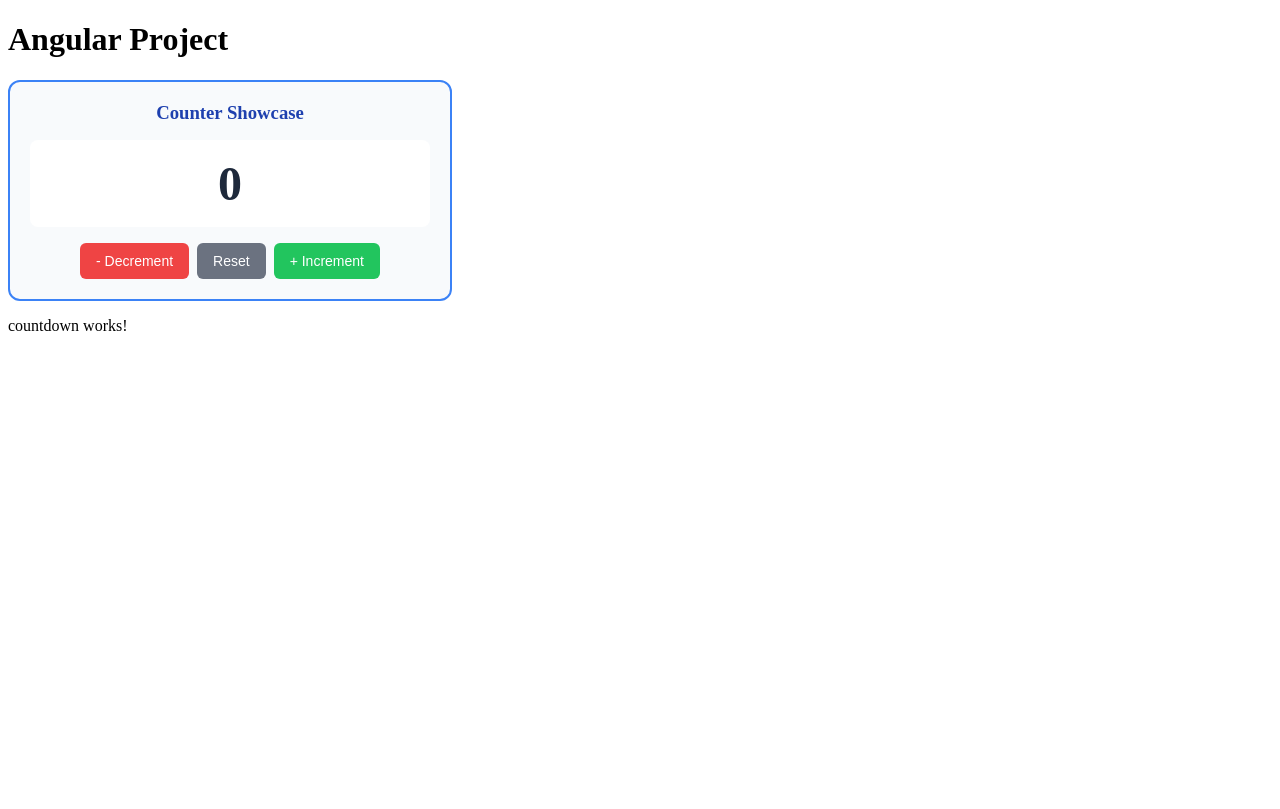
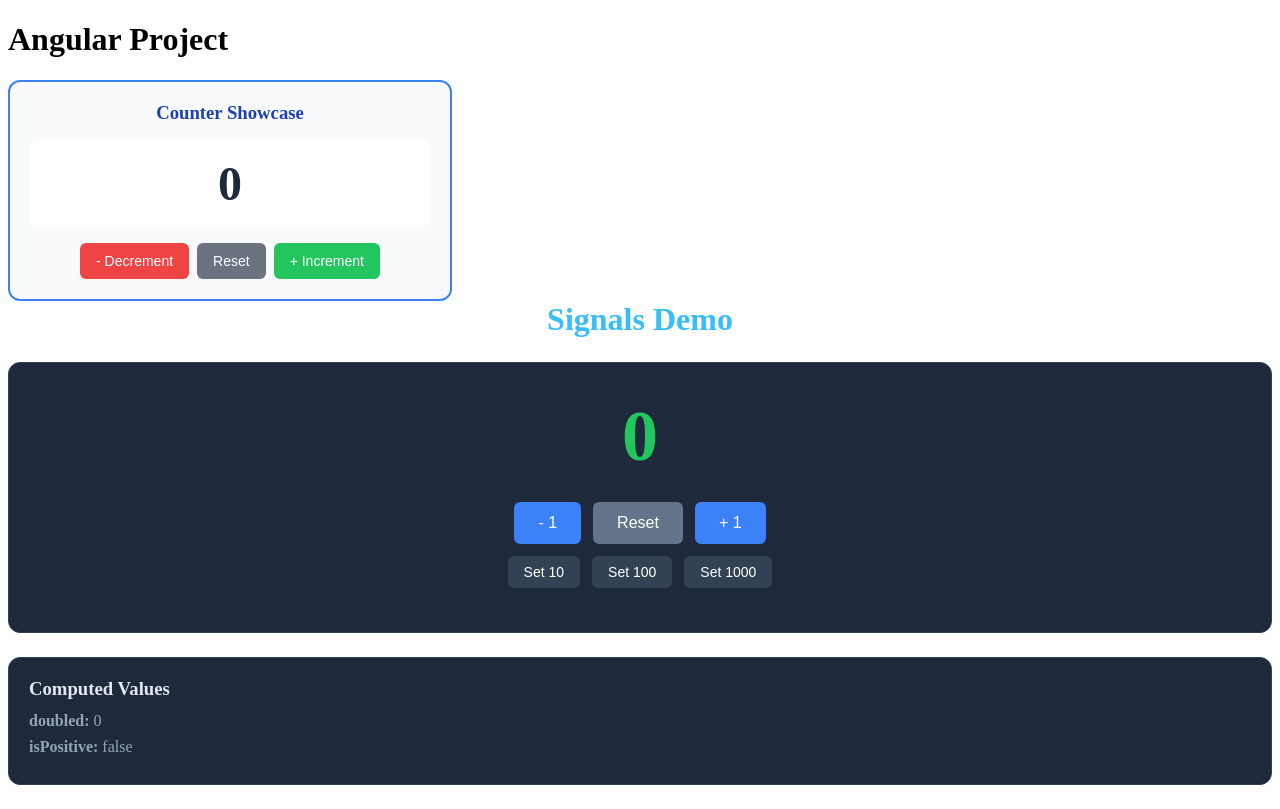
Before and after one commit to Anatoli33/Angular-Project, an Angular app in the folder project/: page / in a window 1280 px wide. Built offline with nearby package versions, Linux system fonts and the light colour scheme.

Commit message:
Creating countdown html

```diff
--- a/project/src/app/countdown/countdown.html
+++ b/project/src/app/countdown/countdown.html
@@ -1 +1,25 @@
-<p>countdown works!</p>
+<div class="signals-demo">
+  <h1>Signals Demo</h1>
+
+  <div class="counter-card">
+    <div class="count-display">{{ count() }}</div>
+
+    <div class="controls">
+      <button (click)="decrement()" class="btn">- 1</button>
+      <button (click)="reset()" class="btn btn-reset">Reset</button>
+      <button (click)="increment()" class="btn">+ 1</button>
+    </div>
+
+    <div class="controls">
+      <button (click)="setTo(10)" class="btn btn-small">Set 10</button>
+      <button (click)="setTo(100)" class="btn btn-small">Set 100</button>
+      <button (click)="setTo(1000)" class="btn btn-small">Set 1000</button>
+    </div>
+  </div>
+
+  <div class="computed-section">
+    <h3>Computed Values</h3>
+    <p><strong>doubled:</strong> {{ doubled() }}</p>
+    <p><strong>isPositive:</strong> {{ isPositive() }}</p>
+  </div>
+</div>
```
